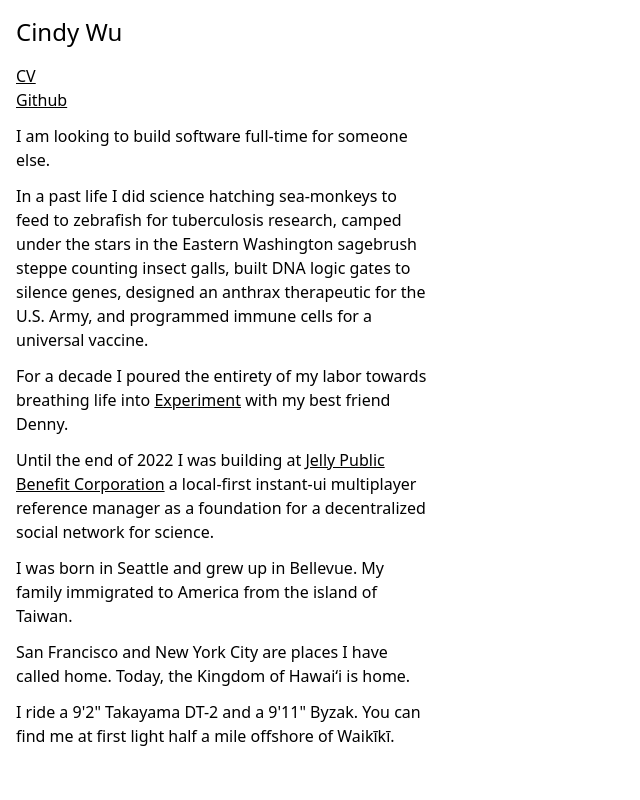
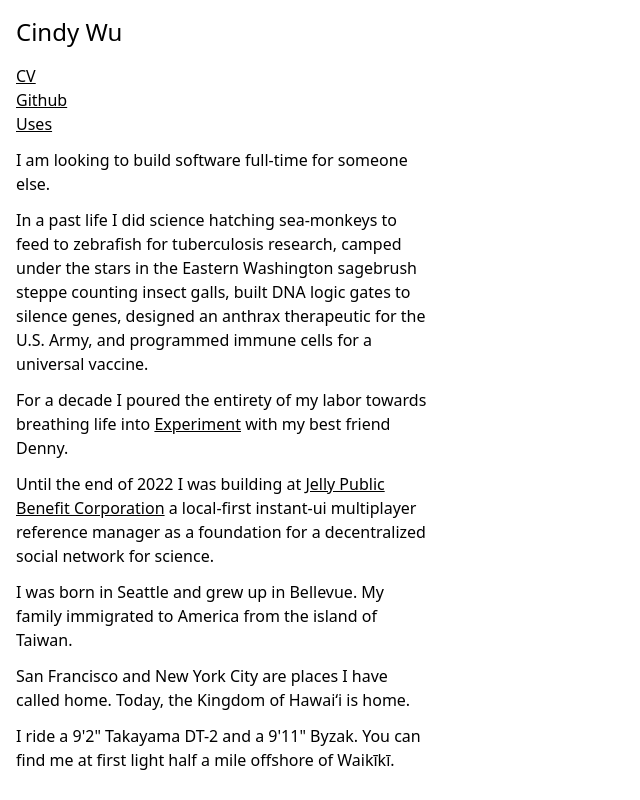
Before and after one commit to cindywu/cindy-wu, a Next.js app: page / in a window 1280 px wide. Shown: the whole page, without its empty margins (0-640 px from the left). Built offline with nearby package versions, Linux system fonts and the light colour scheme.

Commit message:
add uses to home

```diff
--- a/components/home.tsx
+++ b/components/home.tsx
@@ -14,6 +14,10 @@ export default function Home() {
         <Thing
           text={"Github"}
           link={"https://github.com/cindywu"}
+        />
+        <Thing
+          text={"Uses"}
+          link={"/uses"}
         />
       </div>
       <div className={"flex-row font-light"}>
```
